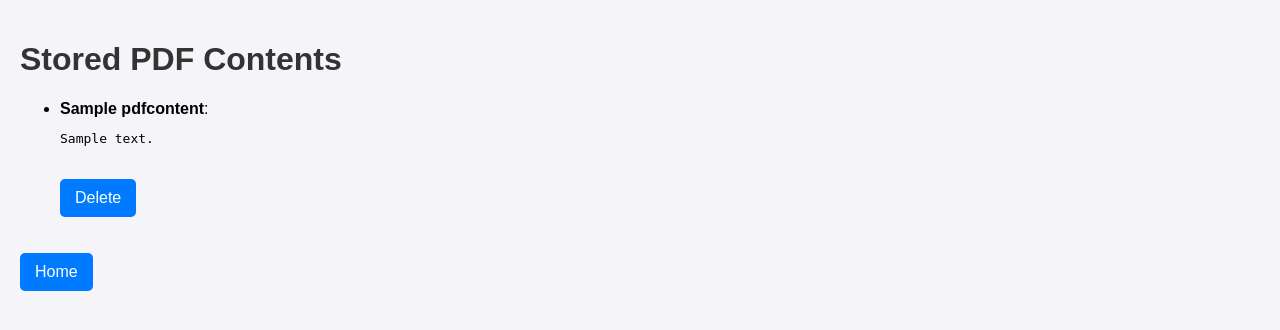
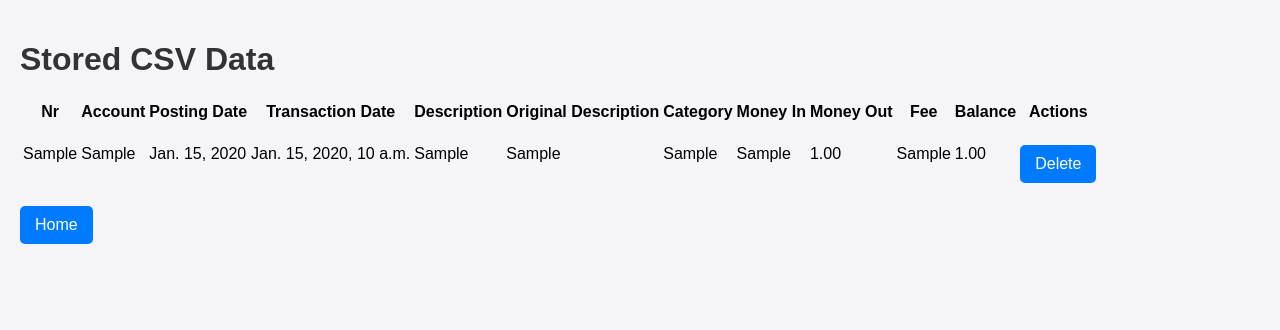
Before and after one commit to kidharb/budgetapp, a Django app: page /view_pdfs/ in a window 1280 px wide. Shown: the top 330 px of the page. Run offline with Django 4.2, Linux system fonts and the light colour scheme; tables that the repository leaves empty hold one stand-in row (values such as "Sample post").

Commit message:
Switched to raw CSV data input

```diff
--- a/budgetapp/forms.py
+++ b/budgetapp/forms.py
@@ -1,4 +1,4 @@
 from django import forms
 
-class PDFUploadForm(forms.Form):
-    pdf = forms.FileField()
+class CSVUploadForm(forms.Form):
+    csv_text = forms.CharField(widget=forms.Textarea, label='CSV Text')
--- a/budgetapp/models.py
+++ b/budgetapp/models.py
@@ -1,8 +1,14 @@
 from django.db import models
 
 class PDFContent(models.Model):
-    title = models.CharField(max_length=200)
-    content = models.TextField()
-
-    def __str__(self):
-        return self.title
+    field1 = models.CharField(max_length=255, blank=True, null=True)
+    field2 = models.CharField(max_length=255, blank=True, null=True)
+    field3 = models.DateField(blank=True, null=True)
+    field4 = models.DateTimeField(blank=True, null=True)
+    field5 = models.CharField(max_length=255, blank=True, null=True)
+    field6 = models.CharField(max_length=255, blank=True, null=True)
+    field7 = models.CharField(max_length=255, blank=True, null=True)
+    field8 = models.CharField(max_length=255, blank=True, null=True)
+    field9 = models.DecimalField(max_digits=10, decimal_places=2, blank=True, null=True)
+    field10 = models.CharField(max_length=255, blank=True, null=True)
+    field11 = models.DecimalField(max_digits=10, decimal_places=2, blank=True, null=True)
--- a/budgetapp/templates/home.html
+++ b/budgetapp/templates/home.html
@@ -7,7 +7,7 @@
 </head>
 <body>
     <h1>Welcome to the PDF Parser App</h1>
-    <a href="{% url 'upload_pdf' %}">Upload PDF</a>
+    <a href="{% url 'upload_csv' %}">Upload PDF</a>
     <a href="{% url 'view_pdfs' %}">View Stored PDFs</a>
 </body>
 </html>
--- a/budgetapp/templates/view_pdfs.html
+++ b/budgetapp/templates/view_pdfs.html
@@ -1,20 +1,52 @@
 <!DOCTYPE html>
-<html>
+<html lang="en">
 <head>
-    <title>Stored PDFs</title>
+    <meta charset="UTF-8">
+    <meta name="viewport" content="width=device-width, initial-scale=1.0">
+    <title>Stored Data</title>
     {% load static %}
     <link rel="stylesheet" type="text/css" href="{% static 'css/styles.css' %}">
 </head>
 <body>
-    <h1>Stored PDF Contents</h1>
-    <ul>
-        {% for pdf in pdfs %}
-            <li>
-                <strong>{{ pdf.title }}</strong>: <pre>{{ pdf.content }}</pre>
-                <a href="{% url 'delete_pdf' pdf.id %}">Delete</a>
-            </li>
-        {% endfor %}
-    </ul>
-    <a href="{% url 'home' %}">Home</a>
+    <div class="container">
+        <h1>Stored CSV Data</h1>
+        <table>
+            <thead>
+                <tr>
+                    <th>Nr</th>
+                    <th>Account</th>
+                    <th>Posting Date</th>
+                    <th>Transaction Date</th>
+                    <th>Description</th>
+                    <th>Original Description</th>
+                    <th>Category</th>
+                    <th>Money In</th>
+                    <th>Money Out</th>
+                    <th>Fee</th>
+                    <th>Balance</th>
+                    <th>Actions</th>
+                </tr>
+            </thead>
+            <tbody>
+                {% for pdf in pdfs %}
+                    <tr>
+                        <td>{{ pdf.field1 }}</td>
+                        <td>{{ pdf.field2 }}</td>
+                        <td>{{ pdf.field3 }}</td>
+                        <td>{{ pdf.field4 }}</td>
+                        <td>{{ pdf.field5 }}</td>
+                        <td>{{ pdf.field6 }}</td>
+                        <td>{{ pdf.field7 }}</td>
+                        <td>{{ pdf.field8 }}</td>
+                        <td>{{ pdf.field9 }}</td>
+                        <td>{{ pdf.field10 }}</td>
+                        <td>{{ pdf.field11 }}</td>
+                        <td><a href="{% url 'delete_pdf' pdf.id %}">Delete</a></td>
+                    </tr>
+                {% endfor %}
+            </tbody>
+        </table>
+        <a href="{% url 'home' %}">Home</a>
+    </div>
 </body>
 </html>
--- a/budgetapp/urls.py
+++ b/budgetapp/urls.py
@@ -2,8 +2,10 @@ from django.urls import path
 from . import views
 
 urlpatterns = [
-    path('', views.home, name='home'), # Home URL
-    path('upload/', views.upload_pdf, name='upload_pdf'),
+    path('', views.home, name='home'),
+    path('upload/', views.upload_csv, name='upload_csv'),
     path('view_pdfs/', views.view_pdfs, name='view_pdfs'),
-     path('delete_pdf/<int:pdf_id>/', views.delete_pdf, name='delete_pdf'),
+    path('delete_pdf/<int:pdf_id>/', views.delete_pdf, name='delete_pdf'),
+    path('login/', views.google_login, name='login'),
+    path('callback/', views.callback, name='callback'),
 ]
--- a/budgetapp/views.py
+++ b/budgetapp/views.py
@@ -1,28 +1,57 @@
 from django.shortcuts import render, redirect, get_object_or_404
+from social_django.utils import load_strategy, load_backend
+from social_core.exceptions import MissingBackend, AuthException
+from django.contrib.auth import login as auth_login
+from django.conf import settings
 from django.http import HttpResponse
-from PyPDF2 import PdfReader
-import io
+
+import pandas as pd
+from io import StringIO
 from .models import PDFContent
-from .forms import PDFUploadForm
+from .forms import CSVUploadForm
+import logging
 
-def upload_pdf(request):
+logger = logging.getLogger('django')
+
+def home(request):
+    return render(request, 'home.html')
+
+def upload_csv(request):
     if request.method == 'POST':
-        form = PDFUploadForm(request.POST, request.FILES)
+        form = CSVUploadForm(request.POST)
         if form.is_valid():
-            pdf_file = request.FILES['pdf']
-            pdf_reader = PdfReader(io.BytesIO(pdf_file.read()))
-            text = ''
-            for page_number in range(len(pdf_reader.pages)):
-                page = pdf_reader.pages[page_number]
-                text += page.extract_text()
+            csv_text = form.cleaned_data['csv_text']
+            csv_data = StringIO(csv_text)
 
-            # Save parsed content to the database
-            pdf_content = PDFContent(title=pdf_file.name, content=text)
-            pdf_content.save()
+            try:
+                # Read CSV data with flexibility on delimiter and error handling
+                df = pd.read_csv(csv_data, delimiter=',', on_bad_lines='warn')
+
+                # Ensure columns are named appropriately
+                df.columns = ['Nr', 'Account', 'Posting Date', 'Transaction Date', 'Description', 'Original Description', 'Category', 'Money In', 'Money Out', 'Fee', 'Balance']
+                df = df.fillna(0)
+                logger.debug(df)
+                for index, row in df.iterrows():
+                    pdf_content = PDFContent(
+                        field1=row['Nr'],
+                        field2=row['Account'],
+                        field3=row['Posting Date'],
+                        field4=row['Transaction Date'],
+                        field5=row['Description'],
+                        field6=row['Original Description'],
+                        field7=row['Category'],
+                        field8=row['Money In'],
+                        field9=row['Money Out'],
+                        field10=row['Fee'],
+                        field11=row['Balance']
+                    )
+                    pdf_content.save()
+            except Exception as e:
+                return HttpResponse(f"Error processing CSV data: {e}")
+
             return redirect('view_pdfs')
-
     else:
-        form = PDFUploadForm()
+        form = CSVUploadForm()
 
     return render(request, 'upload.html', {'form': form})
 
@@ -35,6 +64,17 @@ def delete_pdf(request, pdf_id):
     pdf.delete()
     return redirect('view_pdfs')
 
+def google_login(request):
+    if request.user.is_authenticated:
+        return redirect('home')
+    return redirect('social:begin', backend='google-oauth2')
 
-def home(request):
-    return render(request, 'home.html')
+def callback(request):
+    strategy = load_strategy(request)
+    backend = load_backend(strategy, 'google-oauth2', redirect_uri=None)
+    try:
+        user = backend.do_auth(request.GET['code'])
+        auth_login(request, user)
+        return redirect('home')
+    except (MissingBackend, AuthException):
+        return HttpResponse("Authentication failed.")
```
Also changed, not shown: budgetapp/settings.py (+29 -0 lines), budgetapp/templates/upload.html (+5 -5 lines), requirements.txt (+7 -0 lines).
